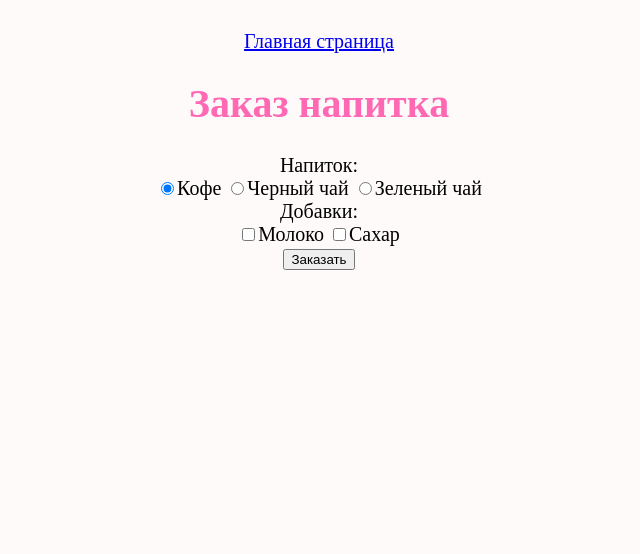
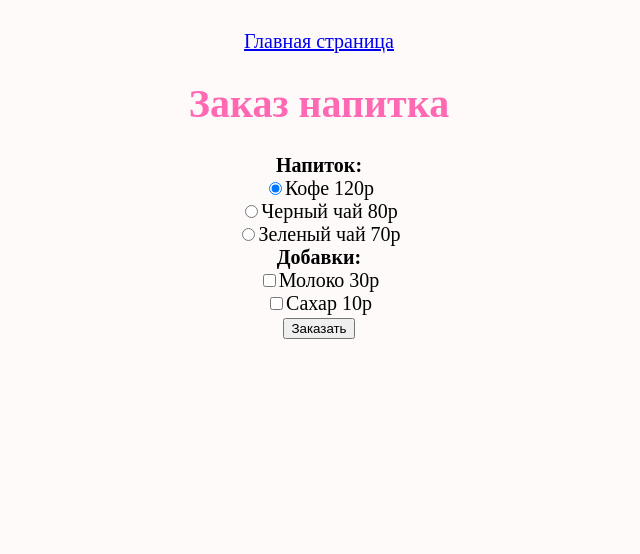
Before and after one commit to Tay1808/web-programming-labs-2, a Flask app: page /lab3/order in a window 1280 px wide. Shown: the part 68-622 px from the top of the page, without its empty margins (321-961 px from the left). Run offline with Flask 3, Linux system fonts and the light colour scheme.

Commit message:
внесение изменений

```diff
--- a/app.py
+++ b/app.py
@@ -52,7 +52,6 @@ def home():
 </html>
 '''
 
-
 @app.errorhandler(500)
 def error_500(err):
     return '''
--- a/templates/lab3/lab3.html
+++ b/templates/lab3/lab3.html
@@ -16,7 +16,7 @@
             <li><a href="/lab3/form1">Форма</a></li>
             <li><a href="/lab3/order">Заказ напитка</a></li>
             <li><a href="/lab3/settings">Настройки</a></li>
-            <li><a href="/lab3/train_ticket'">ЖД билет</a></li>
+            <li><a href="/lab3/train_ticket">ЖД билет</a></li>
             <li><a href="/lab3/products">Диапозон цен</a></li>
     </ol>
 {% endblock %}
--- a/templates/lab3/order.html
+++ b/templates/lab3/order.html
@@ -6,24 +6,24 @@
     <h1>Заказ напитка</h1>
 
     <form action="/lab3/pay">
-        <div>Напиток:</div>
+        <div><b>Напиток:</b></div>
         <label>
-            <input type="radio" value="cofee" name="drink" checked>Кофе
-        </label>
+            <input type="radio" value="cofee" name="drink" checked>Кофе 120р
+        </label><br>
         <label>
-            <input type="radio" value="black-tea" name="drink">Черный чай
-        </label>
+            <input type="radio" value="black-tea" name="drink">Черный чай 80р
+        </label><br>
         <label>
-            <input type="radio" value="green-tea" name="drink">Зеленый чай
-        </label>
+            <input type="radio" value="green-tea" name="drink">Зеленый чай 70р
+        </label><br>
 
-        <div>Добавки:</div>
+        <div><b>Добавки:</b></div>
         <label>
-            <input type="checkbox" name="milk">Молоко
-        </label>
+            <input type="checkbox" name="milk">Молоко 30р
+        </label><br>
         <label>
-            <input type="checkbox" name="sugar">Сахар
-        </label>
+            <input type="checkbox" name="sugar">Сахар 10р
+        </label><br>
 
         <div>
             <button type="submit">Заказать</button>
```
